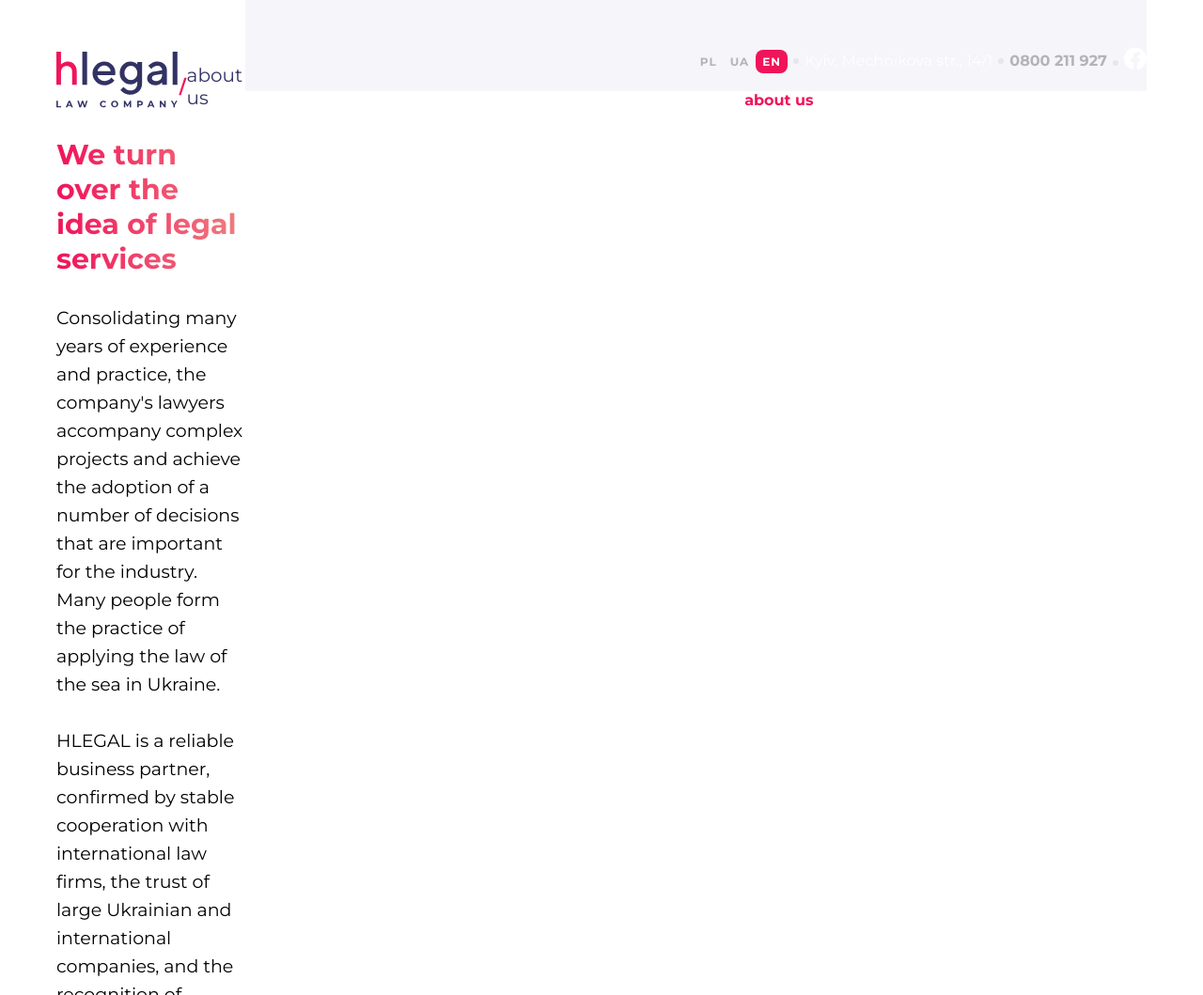
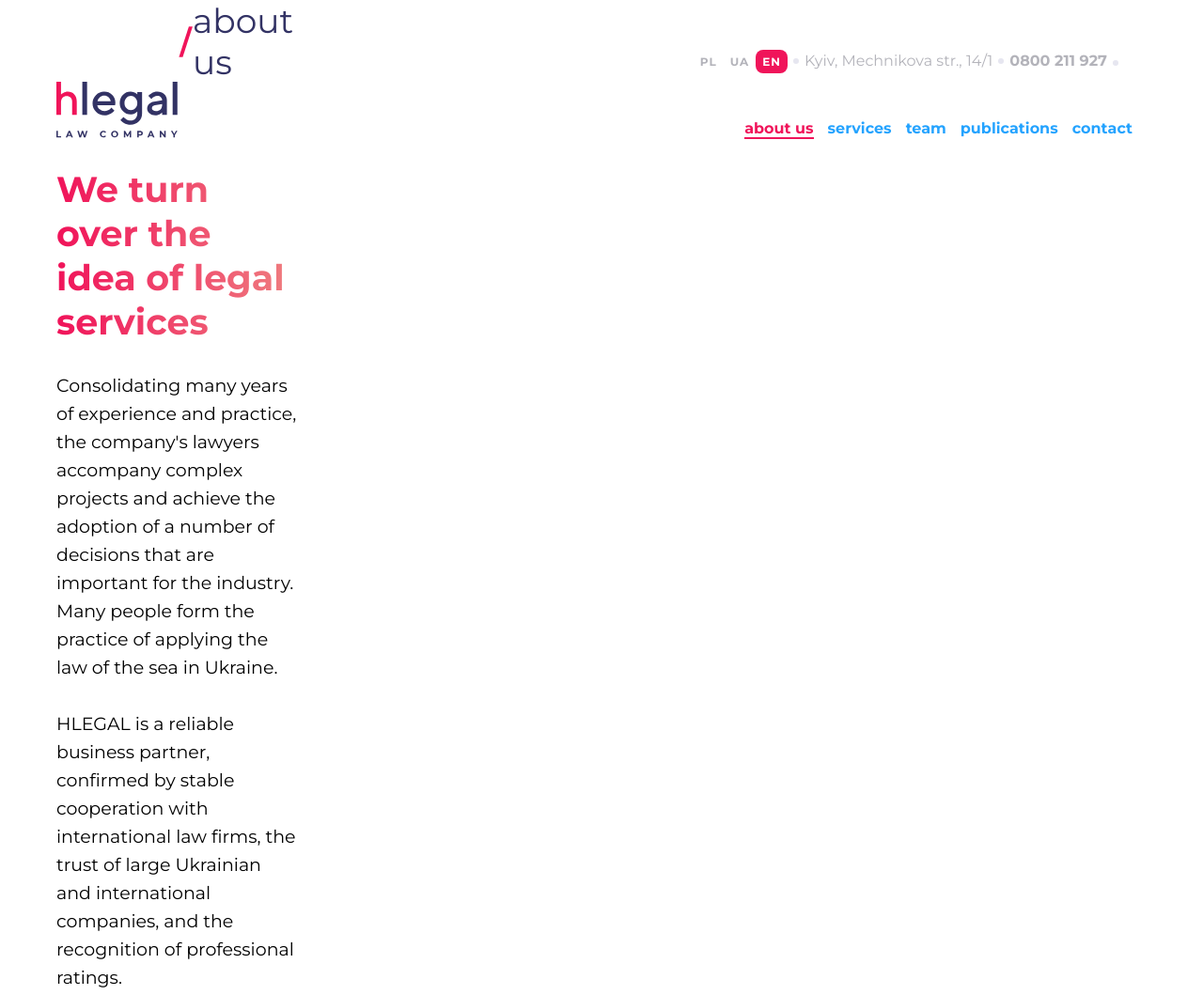
Before and after one commit to YanaTokar27/Final_task, a website: page hw/app/about.html in a window 1280 px wide. Shown: the top 1059 px of the page at 94% size. Drawn offline with Linux system fonts and the light colour scheme.

Commit message:
Final homework - fix menu.

```diff
--- a/hw/app/about.html
+++ b/hw/app/about.html
@@ -19,7 +19,7 @@
                     <li><a href="#">ua</a></li>
                     <li><a class="active" href="#">en</a></li>
                 </ul>
-                <div class="header__address">Kyiv, Mechnikova str., 14/1</div>
+                <div class="header__address about">Kyiv, Mechnikova str., 14/1</div>
                 <a class="header__phone about" href="tel:0800211927">0800 211 927</a>
                 <a href="#" class="header__fb">
                     <svg width="24" height="25" viewBox="0 0 24 25" fill="none" xmlns="http://www.w3.org/2000/svg">
@@ -41,7 +41,7 @@
                     <img src="./img/about/logo.svg" alt="">
                 </a>
                 <div class="header__logo-box-page about">
-                    <svg xmlns="http://www.w3.org/2000/svg" width="12" height="26" viewBox="0 0 12 26" fill="none">
+                    <svg class="slash" xmlns="http://www.w3.org/2000/svg" width="12" height="26" viewBox="0 0 12 26" fill="none">
                         <path fill-rule="evenodd" clip-rule="evenodd"
                               d="M8.72827 0H11.9505L3.55574 26H0.333496L8.72827 0Z" fill="#F0145A"/>
                     </svg>
--- a/hw/app/sass/_header.scss
+++ b/hw/app/sass/_header.scss
@@ -259,10 +259,6 @@ $white: #fff;
             background-image: url('../img/about/menu.svg');
         }
 
-        //&.active {
-        //    background-image: url('../img/about/close.svg');
-        //}
-
         &_close_about {
             background-image: url("../img/about/close.svg");
         }
@@ -387,9 +383,8 @@ $white: #fff;
 }
 
 @media (min-width: 768px) {
-
-    .header {
-        position: relative;
+    .achieve {
+        margin-bottom: 60px;
     }
 
     .header__logo-box-page-about {
@@ -432,9 +427,16 @@ $white: #fff;
     }
 
     .header {
+        position: relative;
         grid-template-columns: 1fr;
         grid-template-rows: repeat(3, min-content);
         display: block;
+
+        &__title {
+            &.about{
+                font-size: 38px;
+            }
+        }
 
         &__phone::after {
             content: '';
@@ -454,6 +456,10 @@ $white: #fff;
         display: flex;
         align-items: center;
         padding: 50px 50px 30px 0;
+
+        &.about {
+            background: none;
+        }
     }
     .header__address,
     .header__fb {
@@ -469,7 +475,6 @@ $white: #fff;
         padding-bottom: 417px;
     }
 
-
     .header__address {
         display: inline-flex;
         align-items: center;
@@ -477,6 +482,13 @@ $white: #fff;
         font-size: 16px;
         font-weight: 400;
         line-height: normal;
+
+        &.about {
+            color: #B3B3BA;
+            text-align: right;
+            font-weight: 400;
+            line-height: normal;
+        }
     }
 
     .header__address::before {
@@ -504,14 +516,22 @@ $white: #fff;
         height: auto;
         padding-top: 0;
         padding-bottom: 0;
-        margin-bottom: 30px;
+        //margin-bottom: 30px;
     }
     .header__logo-box-page {
-        font-size: 36px;
+        &.about {
+            font-size: 36px;
+            align-self: start;
+        }
     }
 
     .header__logo-box-page::before {
         background-size: 21px 47px;
+        width: 21px;
+        height: 47px;
+    }
+
+    .slash {
         width: 21px;
         height: 47px;
     }
@@ -541,13 +561,20 @@ $white: #fff;
                 display: flex;
                 justify-content: center;
                 background: transparent;
-                color: white;
-                text-align: center;
+                margin-right: 15px;
+                margin-top: 30px;
+                color: var(--active-regular, #24A3FF);
                 font-size: 16px;
-                margin-right: 15px;
+
+                &.current {
+                    color: var(--Accent, #F0145A);
+                    border-bottom: 2px solid var(--Accent, #F0145A);
+                    border-radius: 0;
+                }
             }
         }
     }
+
 
     //&.item {
     //    margin-right: 15px;
```
Also changed, not shown: hw/app/css/style.css, 1 other file.
